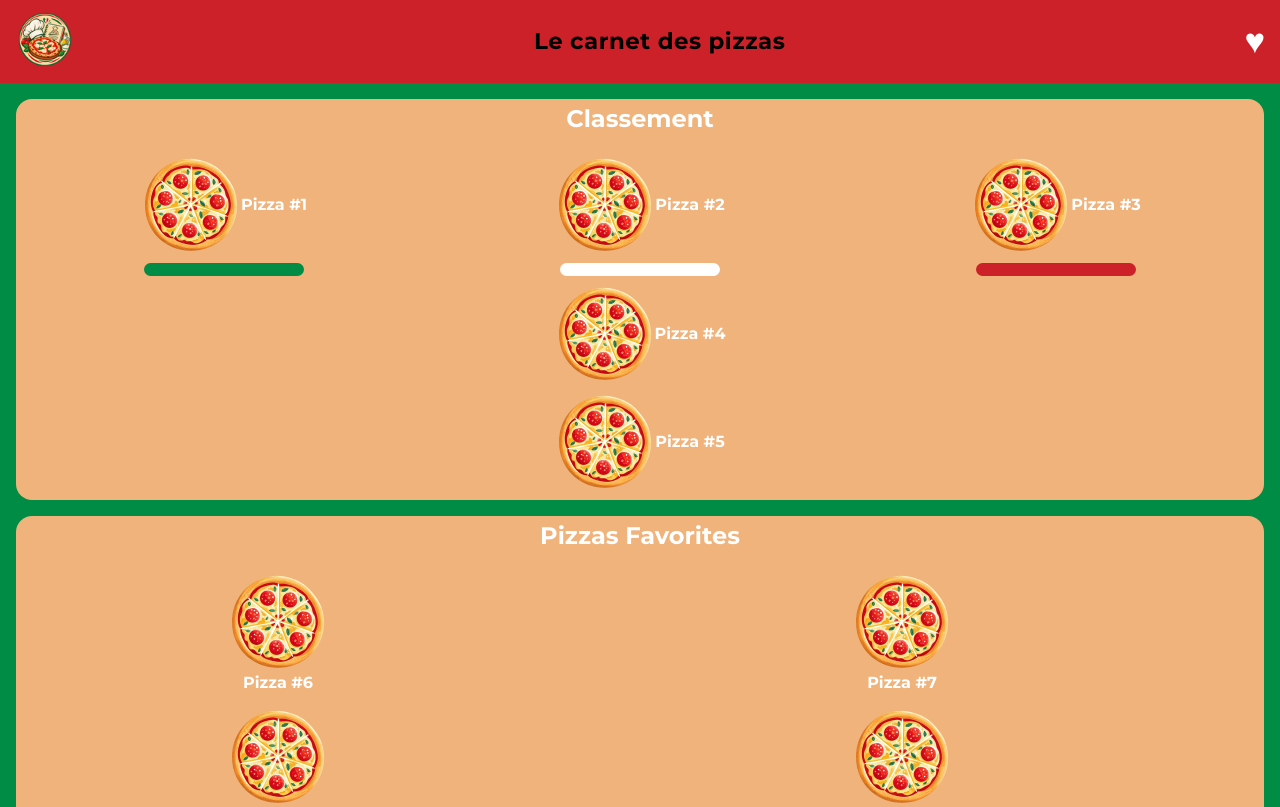
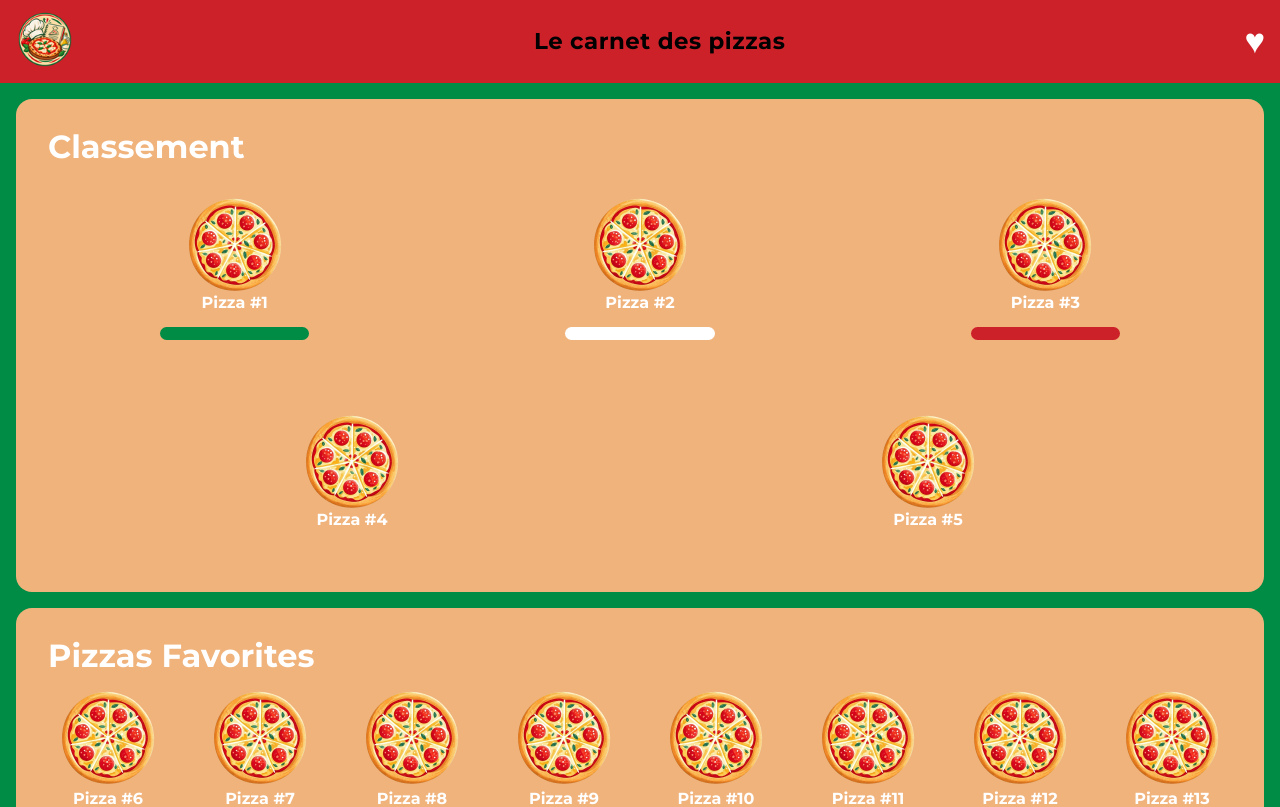
Before and after one commit to SIMPLON-DIST-DWWM-P1-198863/p2-g4-Le-Carnet-des-Pizzas, a React (Vite) app: page /Preferences in a window 1280 px wide. Shown: the top 807 px of the page. Built offline with nearby package versions, Linux system fonts and the light colour scheme.

Commit message:
Last modifications before PR

```diff
--- a/src/components/Favoris.tsx
+++ b/src/components/Favoris.tsx
@@ -7,49 +7,49 @@ export default function () {
       <div className="bloc-favoris">
         <p className="titre1">Pizzas Favorites</p>
         <div className="favoris">
-          <Link to="/Fiche" className="favoris">
+          <Link to="/Fiche" className="nom-pizza">
             <figure>
               <img src="../public/pizza-random.png" alt="pizza" />
               <figcaption>Pizza #6</figcaption>
             </figure>
           </Link>
-          <Link to="/Fiche" className="favoris">
+          <Link to="/Fiche" className="nom-pizza">
             <figure>
               <img src="../public/pizza-random.png" alt="pizza" />
               <figcaption>Pizza #7</figcaption>
             </figure>
           </Link>
-          <Link to="/Fiche" className="favoris">
+          <Link to="/Fiche" className="nom-pizza">
             <figure>
               <img src="../public/pizza-random.png" alt="pizza" />
               <figcaption>Pizza #8</figcaption>
             </figure>
           </Link>
-          <Link to="/Fiche" className="favoris">
+          <Link to="/Fiche" className="nom-pizza">
             <figure>
               <img src="../public/pizza-random.png" alt="pizza" />
               <figcaption>Pizza #9</figcaption>
             </figure>
           </Link>
-          <Link to="/Fiche" className="favoris">
+          <Link to="/Fiche" className="nom-pizza">
             <figure>
               <img src="../public/pizza-random.png" alt="pizza" />
               <figcaption>Pizza #10</figcaption>
             </figure>
           </Link>
-          <Link to="/Fiche" className="favoris">
+          <Link to="/Fiche" className="nom-pizza">
             <figure>
               <img src="../public/pizza-random.png" alt="pizza" />
               <figcaption>Pizza #11</figcaption>
             </figure>
           </Link>
-          <Link to="/Fiche" className="favoris">
+          <Link to="/Fiche" className="nom-pizza">
             <figure>
               <img src="../public/pizza-random.png" alt="pizza" />
               <figcaption>Pizza #12</figcaption>
             </figure>
           </Link>
-          <Link to="/Fiche" className="favoris">
+          <Link to="/Fiche" className="nom-pizza">
             <figure>
               <img src="../public/pizza-random.png" alt="pizza" />
               <figcaption>Pizza #13</figcaption>
--- a/src/components/Preferences.tsx
+++ b/src/components/Preferences.tsx
@@ -5,7 +5,6 @@ import Favoris from "./Favoris.tsx";
 export default function Preferences() {
   return (
     <>
-      {/* SECTION 1 */}
       <div className="bloc-classement">
         <p className="titre">Classement</p>
         <ol>
@@ -32,6 +31,7 @@ export default function Preferences() {
               <div className="border3"></div>
             </li>
           </div>
+          <div className="bloc-45">
             <li>
               <Link to="/Fiche" className="classement">
                 <img src="../public/pizza-random.png" alt="pizza" />
@@ -44,6 +44,7 @@ export default function Preferences() {
                 Pizza #5
               </Link>
             </li>
+          </div>
         </ol>
       </div>
 
--- a/src/css/Favoris.css
+++ b/src/css/Favoris.css
@@ -1,15 +1,14 @@
 .bloc-favoris {
   background-color: var(--third-color);
   margin: 1rem;
+  padding: 1rem;
   border-radius: 1rem;
 }
 
 .titre1 {
   display: flex;
-  justify-content: center;
-  align-items: center;
-  padding-top: 1vh;
-  padding-bottom: 3vh;
+  justify-content: flex-start;
+  padding: 1rem;
   font-size: 1.5rem;
   color: white;
   font-weight: bold;
@@ -19,15 +18,23 @@
   display: flex;
   flex-wrap: wrap;
   justify-content: space-around;
+}
+
+.nom-pizza {
   text-decoration: none;
   color: white;
   font-weight: bold;
 }
 
 @media screen and (min-width: 64rem) {
+  .titre1 {
+    font-size: 2rem;
+  }
+
   .favoris {
-    display: grid;
-    grid-template-columns: repeat(2, 1fr);
-    place-items: center;
+    display: flex;
+    flex-wrap: wrap;
+    margin-bottom: 1rem;
+    padding-bottom: 1rem;
   }
 }
--- a/src/css/Preferences.css
+++ b/src/css/Preferences.css
@@ -2,13 +2,13 @@
   background-color: var(--third-color);
   margin: 1rem;
   border-radius: 1rem;
+  padding: 1rem;
 }
 
 .titre {
   display: flex;
-  justify-content: center;
-  padding-top: 1vh;
-  padding-bottom: 3vh;
+  justify-content: flex-start;
+  padding: 1rem;
   font-size: 1.5rem;
   color: white;
   font-weight: bold;
@@ -16,9 +16,10 @@
 
 .classement {
   display: flex;
+  flex-direction: column;
   align-items: center;
   justify-content: center;
-  padding-bottom: 1vh;
+  padding: 1rem;
   text-decoration: none;
   color: white;
   font-weight: bold;
@@ -32,8 +33,8 @@
   background-color: var(--secondary-color);
   border-radius: 1rem;
   padding: 0.4rem;
-  margin-left: 15vw;
-  margin-right: 15vw;
+  margin-left: 25vw;
+  margin-right: 25vw;
   margin-bottom: 1vh;
 }
 
@@ -41,8 +42,8 @@
   background-color: var(--fourth-color);
   border-radius: 1rem;
   padding: 0.4rem;
-  margin-left: 15vw;
-  margin-right: 15vw;
+  margin-left: 25vw;
+  margin-right: 25vw;
   margin-bottom: 1vh;
 }
 
@@ -50,17 +51,30 @@
   background-color: var(--main-color);
   border-radius: 1rem;
   padding: 0.4rem;
-  margin-left: 15vw;
-  margin-right: 15vw;
+  margin-left: 25vw;
+  margin-right: 25vw;
   margin-bottom: 1vh;
 }
 
 /* DESKTOP VERSION */
 @media screen and (min-width: 64rem) {
+  .titre {
+    font-size: 2rem;
+  }
+
   .podium {
     display: grid;
     grid-template-columns: repeat(3, 1fr);
     align-items: flex-end;
+    margin-bottom: 1rem;
+    padding-bottom: 1rem;
+  }
+
+  .bloc-45 {
+    display: flex;
+    justify-content: space-around;
+    margin: 1rem;
+    padding: 1rem;
   }
 
   .border1 {
```
Lines whose indentation alone changed are shown as unchanged.
